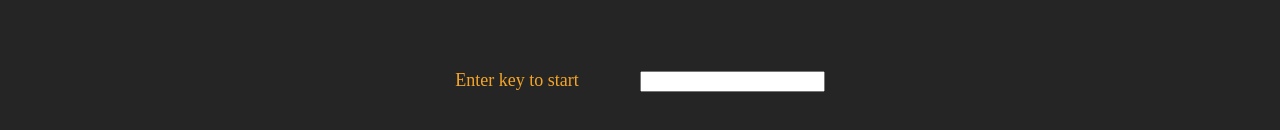
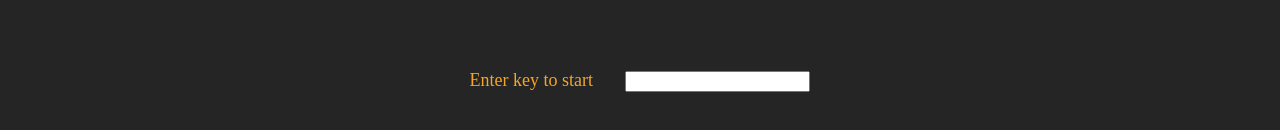
Before and after one commit to timibot/simon_game, a plain HTML site: page index.html in a window 1280 px wide. Shown: the part 716-846 px from the top of the page. Drawn offline with Linux system fonts and the light colour scheme.

Commit message:
Update styles.css

```diff
--- a/styles.css
+++ b/styles.css
@@ -78,7 +78,7 @@ body {
 
 .play {
   color: #f5a528;
-  margin-right: 5%;
+  margin-right: 2.5%;
   font-size: large;
 
 }
```
